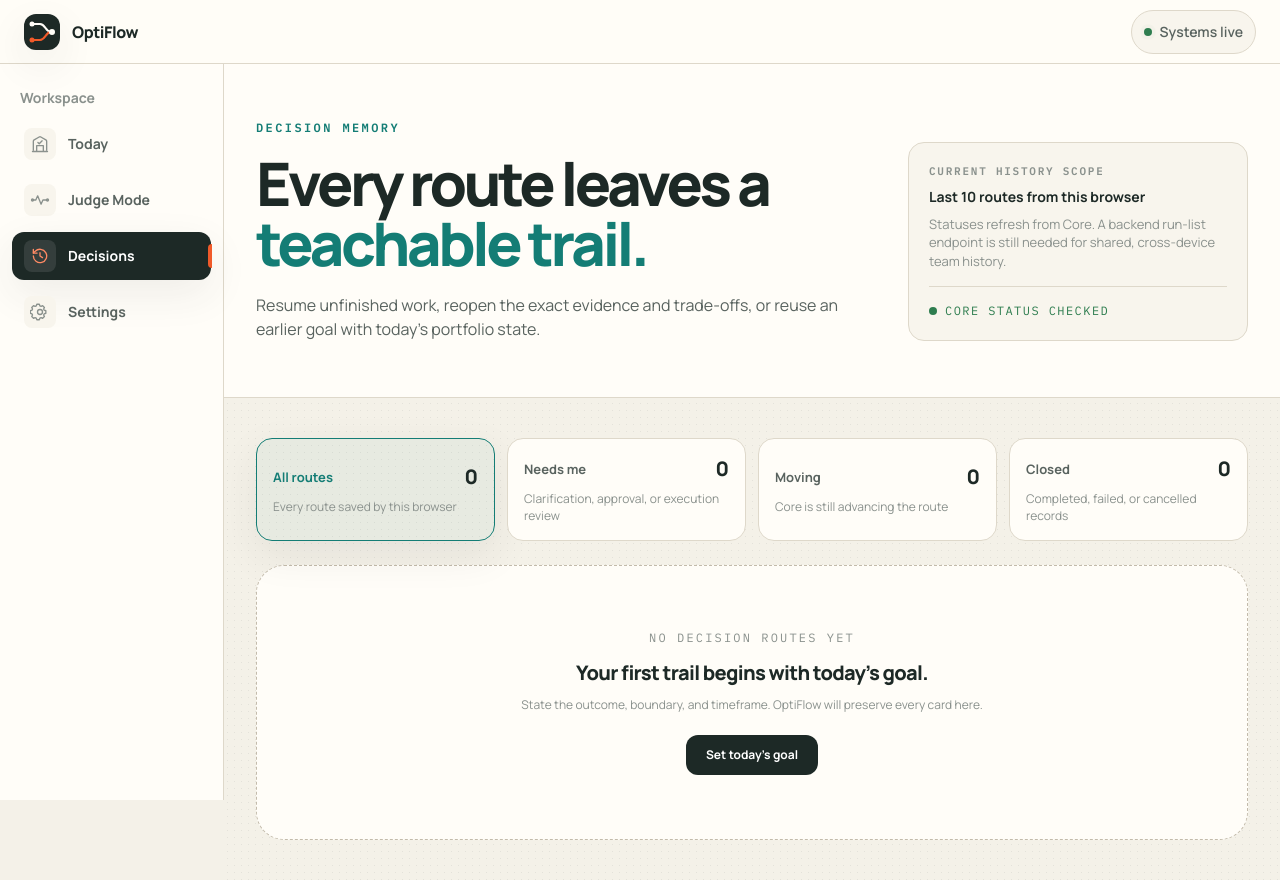
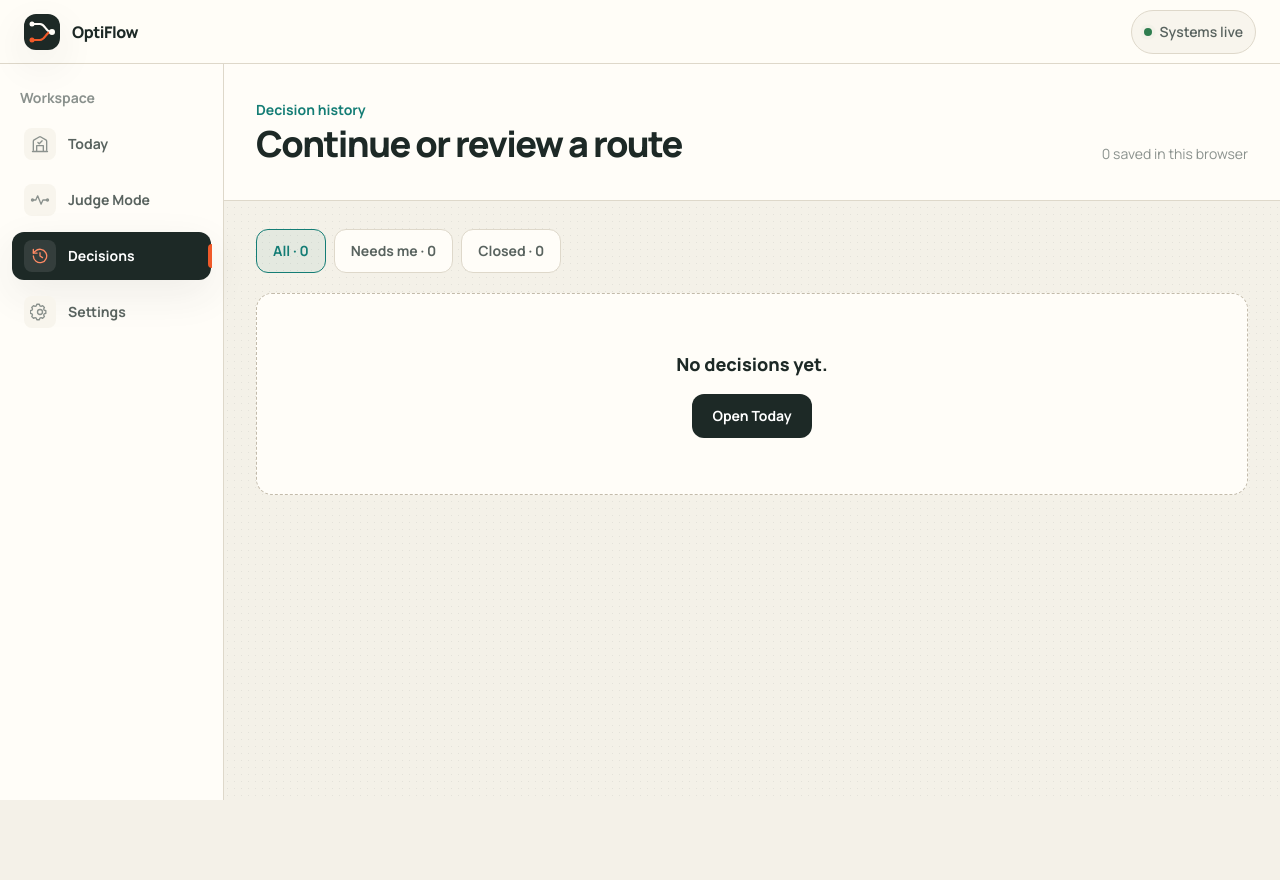
Before and after one commit to Arnikan18/optiflow-ai, a React (Vite) app in the folder frontend/: page /history in a window 1280 px wide. After the commit the page ends 800 px from the top, so only its background shows below. Built offline with nearby package versions, Linux system fonts and the light colour scheme.

Commit message:
refactor(history): simplify decision records

```diff
--- a/frontend/src/App.tsx
+++ b/frontend/src/App.tsx
@@ -5,9 +5,9 @@ import { RunCockpitPage } from './pages/RunCockpitPage';
 import { LiveDemoPage } from './pages/LiveDemoPage';
 import {
   DemoLabPage,
-  RunHistoryPage,
   SettingsPage,
 } from './pages/WorkspacePages';
+import { DecisionsPage } from './pages/DecisionsPage';
 
 export default function App() {
   return (
@@ -17,7 +17,7 @@ export default function App() {
           <Route path="/" element={<ControlRoomPage />} />
           <Route path="/decision-flow" element={<Navigate to="/" replace />} />
           <Route path="/run/:runId" element={<RunCockpitPage />} />
-          <Route path="/history" element={<RunHistoryPage />} />
+          <Route path="/history" element={<DecisionsPage />} />
           <Route path="/demo-lab" element={<DemoLabPage />} />
           <Route path="/judge" element={<LiveDemoPage />} />
           <Route path="/live-demo" element={<Navigate to="/judge" replace />} />
--- /dev/null
+++ b/frontend/src/pages/DecisionsPage.tsx
@@ -0,0 +1,211 @@
+import { useEffect, useMemo, useState } from 'react';
+import { Link, useNavigate } from 'react-router-dom';
+import { api } from '../api/client';
+import type { RecentRun, RunStatus, RunSummary } from '../types/api';
+
+type DecisionRecord = RecentRun & {
+  summary: RunSummary | null;
+  unavailable: boolean;
+};
+
+type View = 'all' | 'attention' | 'closed';
+
+const ATTENTION = new Set<RunStatus>([
+  'WAITING_FOR_APPROVAL',
+  'WAITING_FOR_CLARIFICATION',
+  'FAILED_SAGA',
+  'FAILED',
+]);
+const CLOSED = new Set<RunStatus>(['COMPLETED', 'CANCELLED', 'FAILED']);
+
+const STATUS: Record<RunStatus, { label: string; tone: string }> = {
+  RECEIVED: { label: 'Received', tone: 'border-border-base text-ink-secondary' },
+  RUNNING: { label: 'Working', tone: 'border-ops-cyan/35 text-ops-cyan' },
+  WAITING_FOR_CLARIFICATION: { label: 'Answer needed', tone: 'border-ops-orange/35 text-ops-orange' },
+  WAITING_FOR_APPROVAL: { label: 'Decision needed', tone: 'border-ops-amber/35 text-ops-amber' },
+  EXECUTING: { label: 'Executing', tone: 'border-ops-orange/35 text-ops-orange' },
+  REPLANNING: { label: 'Replanning', tone: 'border-ops-violet/35 text-ops-violet' },
+  EXECUTED: { label: 'Executed', tone: 'border-ops-cyan/35 text-ops-cyan' },
+  FAILED_SAGA: { label: 'Review execution', tone: 'border-ops-rose/35 text-ops-rose' },
+  COMPLETED: { label: 'Complete', tone: 'border-ops-emerald/35 text-ops-emerald' },
+  FAILED: { label: 'Stopped safely', tone: 'border-ops-rose/35 text-ops-rose' },
+  CANCELLED: { label: 'Cancelled', tone: 'border-border-base text-ink-secondary' },
+};
+
+function readRecords(): DecisionRecord[] {
+  try {
+    const saved = JSON.parse(localStorage.getItem('optiflow_runs') ?? '[]') as RecentRun[];
+    return saved.map((record) => ({ ...record, summary: null, unavailable: false }));
+  } catch {
+    return [];
+  }
+}
+
+function dateLabel(value: string): string {
+  const date = new Date(value);
+  if (Number.isNaN(date.getTime())) return 'Time not recorded';
+  return new Intl.DateTimeFormat('en-US', {
+    month: 'short',
+    day: 'numeric',
+    hour: '2-digit',
+    minute: '2-digit',
+  }).format(date);
+}
+
+export function DecisionsPage() {
+  const navigate = useNavigate();
+  const [records, setRecords] = useState<DecisionRecord[]>(readRecords);
+  const [view, setView] = useState<View>('all');
+  const [refreshing, setRefreshing] = useState(records.length > 0);
+
+  useEffect(() => {
+    let cancelled = false;
+    const refresh = async () => {
+      const next = await Promise.all(records.map(async (record): Promise<DecisionRecord> => {
+        try {
+          const summary = await api.getRunStatus(record.run_id);
+          return { ...record, status: summary.status, summary, unavailable: false };
+        } catch {
+          return { ...record, summary: null, unavailable: true };
+        }
+      }));
+      if (!cancelled) {
+        setRecords(next);
+        setRefreshing(false);
+      }
+    };
+    if (records.length) void refresh();
+    else setRefreshing(false);
+    return () => {
+      cancelled = true;
+    };
+    // Refresh the browser snapshot once when this page opens.
+    // eslint-disable-next-line react-hooks/exhaustive-deps
+  }, []);
+
+  const visible = useMemo(() => records.filter((record) => {
+    if (view === 'attention') return ATTENTION.has(record.status);
+    if (view === 'closed') return CLOSED.has(record.status);
+    return true;
+  }), [records, view]);
+
+  const counts = {
+    all: records.length,
+    attention: records.filter((record) => ATTENTION.has(record.status)).length,
+    closed: records.filter((record) => CLOSED.has(record.status)).length,
+  };
+
+  const reuseGoal = (goal: string) => {
+    sessionStorage.setItem('optiflow_goal_draft', goal);
+    navigate('/');
+  };
+
+  return (
+    <div className="min-h-full paper-noise">
+      <header className="border-b border-border-dim bg-abyss">
+        <div className="mx-auto max-w-6xl px-5 py-9 sm:px-8">
+          <div className="flex flex-wrap items-end justify-between gap-4">
+            <div>
+              <p className="text-sm font-bold text-ops-cyan">Decision history</p>
+              <h1 className="mt-1 text-3xl font-extrabold tracking-[-0.045em] text-ink-primary sm:text-4xl">
+                Continue or review a route
+              </h1>
+            </div>
+            <span className="text-sm text-ink-muted">
+              {refreshing ? 'Refreshing from Core…' : `${records.length} saved in this browser`}
+            </span>
+          </div>
+        </div>
+      </header>
+
+      <main className="mx-auto max-w-6xl px-5 py-7 sm:px-8">
+        <div className="flex flex-wrap gap-2" role="tablist" aria-label="Decision history filters">
+          {([
+            ['all', 'All'],
+            ['attention', 'Needs me'],
+            ['closed', 'Closed'],
+          ] as const).map(([id, label]) => (
+            <button
+              key={id}
+              type="button"
+              role="tab"
+              aria-selected={view === id}
+              onClick={() => setView(id)}
+              className={`min-h-11 rounded-xl border px-4 py-2 text-sm font-bold focus-ring ${
+                view === id
+                  ? 'border-ops-cyan bg-ops-cyan/[0.07] text-ops-cyan'
+                  : 'border-border-dim bg-abyss text-ink-secondary'
+              }`}
+            >
+              {label} · {counts[id]}
+            </button>
+          ))}
+        </div>
+
+        <div className="mt-5 space-y-3">
+          {visible.map((record) => {
+            const status = STATUS[record.status];
+            return (
+              <article key={record.run_id} className="rounded-2xl border border-border-dim bg-abyss p-5 shadow-card">
+                <div className="flex flex-col justify-between gap-4 sm:flex-row sm:items-start">
+                  <div className="min-w-0">
+                    <div className="flex flex-wrap items-center gap-2">
+                      <span className={`rounded-full border px-3 py-1 text-xs font-bold ${status.tone}`}>
+                        {status.label}
+                      </span>
+                      <span className="text-sm text-ink-muted">{dateLabel(record.created_at)}</span>
+                      {record.unavailable && <span className="text-xs text-ops-orange">Saved status</span>}
+                    </div>
+                    <h2 className="mt-3 text-lg font-extrabold leading-snug text-ink-primary">
+                      {record.goal_text}
+                    </h2>
+                  </div>
+                  <div className="flex shrink-0 flex-wrap gap-2">
+                    <button
+                      type="button"
+                      onClick={() => reuseGoal(record.goal_text)}
+                      className="min-h-11 rounded-xl border border-border-base bg-deep px-4 py-2 text-sm font-bold text-ink-secondary focus-ring"
+                    >
+                      Use goal again
+                    </button>
+                    <Link
+                      to={`/run/${encodeURIComponent(record.run_id)}`}
+                      className="inline-flex min-h-11 items-center rounded-xl bg-ink-primary px-4 py-2 text-sm font-bold text-white hover:bg-ops-cyan focus-ring"
+                    >
+                      Open route
+                    </Link>
+                  </div>
+                </div>
+
+                {record.summary && (
+                  <details className="group mt-4 border-t border-border-dim pt-3">
+                    <summary className="flex min-h-11 cursor-pointer list-none items-center justify-between rounded-xl text-sm font-bold text-ink-muted focus-ring">
+                      <span>Route details</span>
+                      <span className="text-xl text-ops-cyan transition-transform group-open:rotate-45">+</span>
+                    </summary>
+                    <div className="flex flex-wrap gap-4 pb-1 text-sm text-ink-secondary">
+                      <span>{record.summary.candidate_plans.length} plans</span>
+                      <span>{record.summary.replan_count} replans</span>
+                      <span>Run {record.run_id}</span>
+                    </div>
+                  </details>
+                )}
+              </article>
+            );
+          })}
+
+          {visible.length === 0 && (
+            <div className="rounded-2xl border border-dashed border-border-base bg-abyss px-6 py-14 text-center">
+              <p className="text-lg font-extrabold text-ink-primary">
+                {records.length ? 'Nothing in this view.' : 'No decisions yet.'}
+              </p>
+              <Link to="/" className="mt-4 inline-flex min-h-11 items-center rounded-xl bg-ink-primary px-5 text-sm font-bold text-white focus-ring">
+                Open Today
+              </Link>
+            </div>
+          )}
+        </div>
+      </main>
+    </div>
+  );
+}
```
